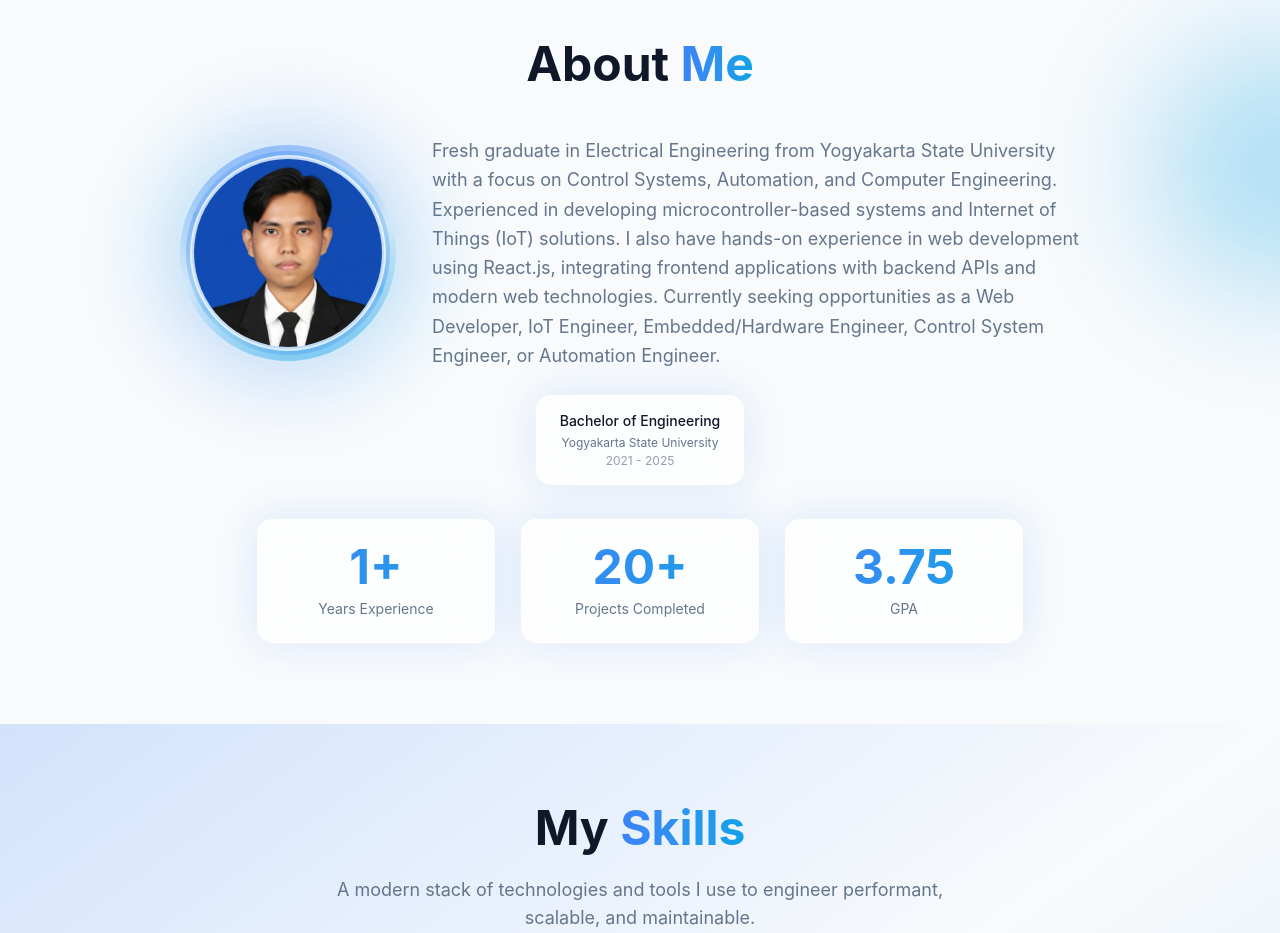
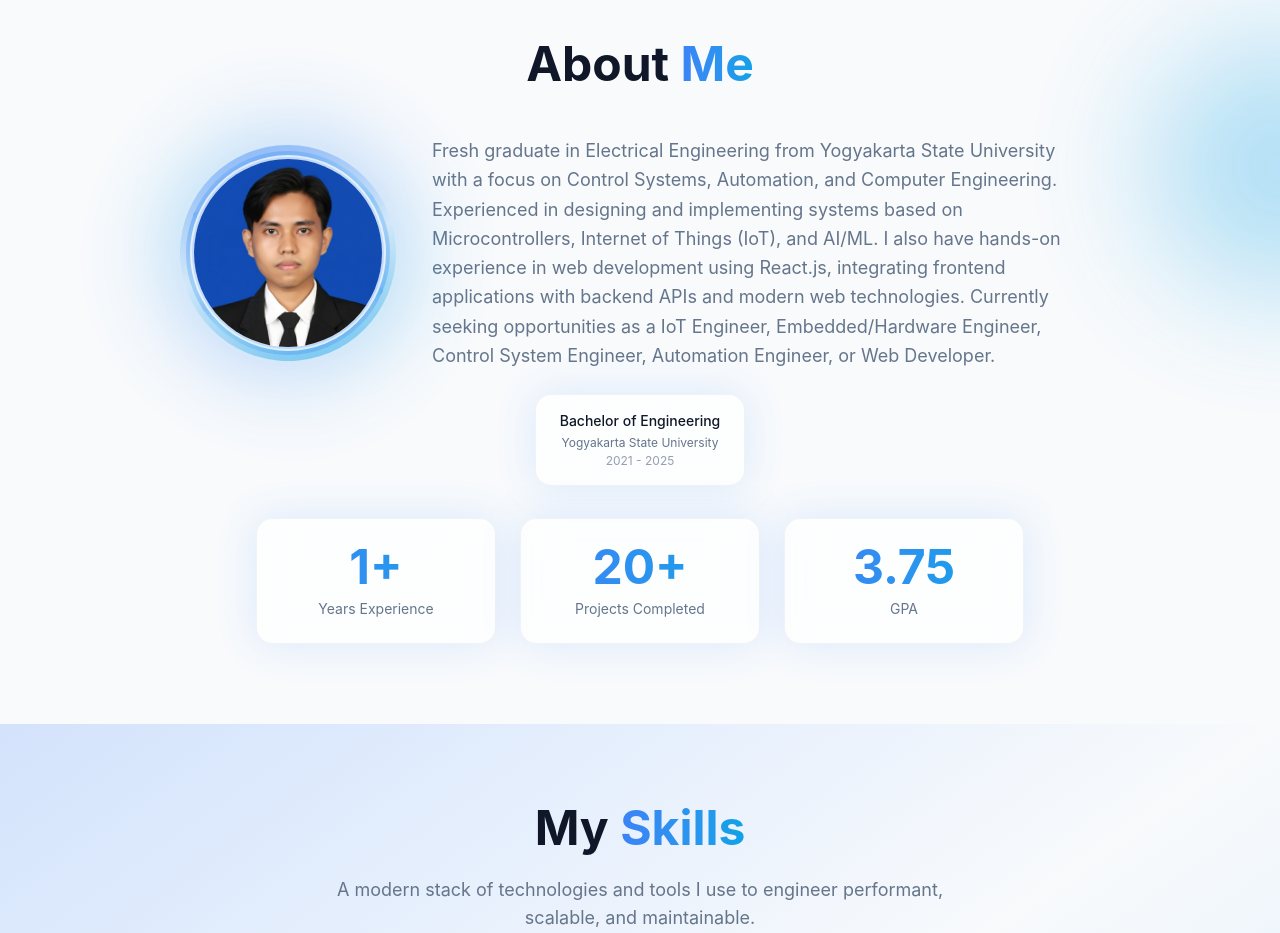
Before and after one commit to Dfaalt/Portfolio, a React (Vite) app: page / in a window 1280 px wide. Shown: the part 840-1773 px from the top of the page. Built offline with nearby package versions, Linux system fonts and the light colour scheme.

Commit message:
Refactor code structure for improved readability and maintainability

```diff
--- a/src/components/About.tsx
+++ b/src/components/About.tsx
@@ -119,13 +119,13 @@ const About = () => {
           <p className="text-muted-foreground text-base md:text-lg text-center md:text-left leading-relaxed">
             Fresh graduate in Electrical Engineering from Yogyakarta State
             University with a focus on Control Systems, Automation, and Computer
-            Engineering. Experienced in developing microcontroller-based systems
-            and Internet of Things (IoT) solutions. I also have hands-on
-            experience in web development using React.js, integrating frontend
-            applications with backend APIs and modern web technologies.
-            Currently seeking opportunities as a Web Developer, IoT Engineer,
-            Embedded/Hardware Engineer, Control System Engineer, or Automation
-            Engineer.
+            Engineering. Experienced in designing and implementing systems based
+            on Microcontrollers, Internet of Things (IoT), and AI/ML. I also
+            have hands-on experience in web development using React.js,
+            integrating frontend applications with backend APIs and modern web
+            technologies. Currently seeking opportunities as a IoT Engineer,
+            Embedded/Hardware Engineer, Control System Engineer, Automation
+            Engineer, or Web Developer.
           </p>
         </motion.div>
 
```
Also changed, not shown: 1 other file (tests, documents, lock files or other folders).
